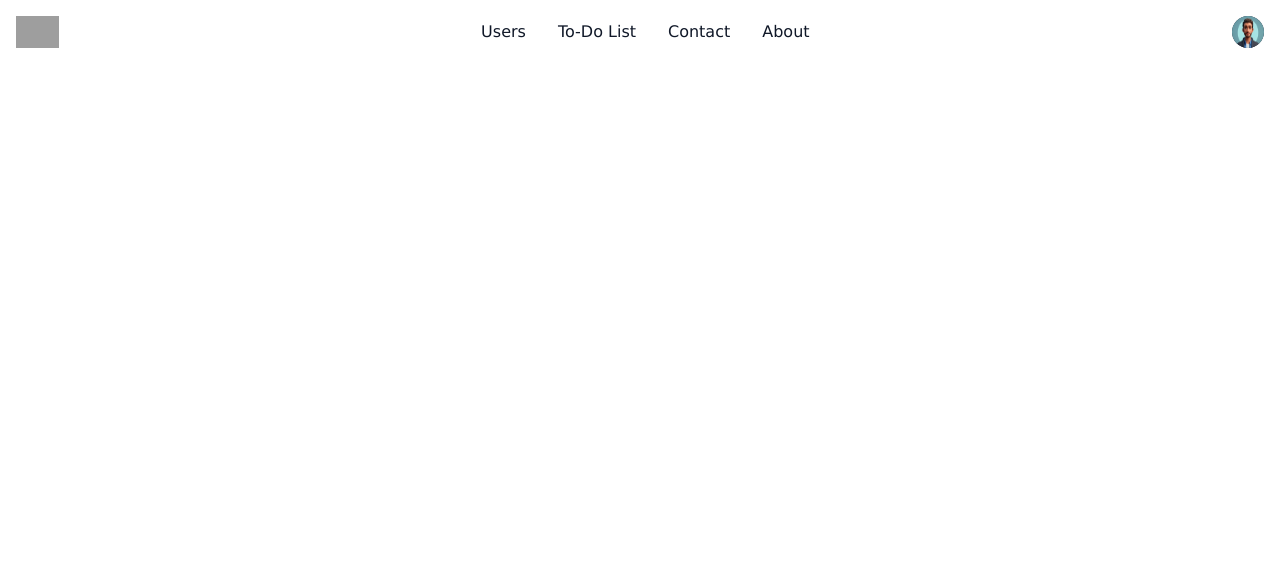
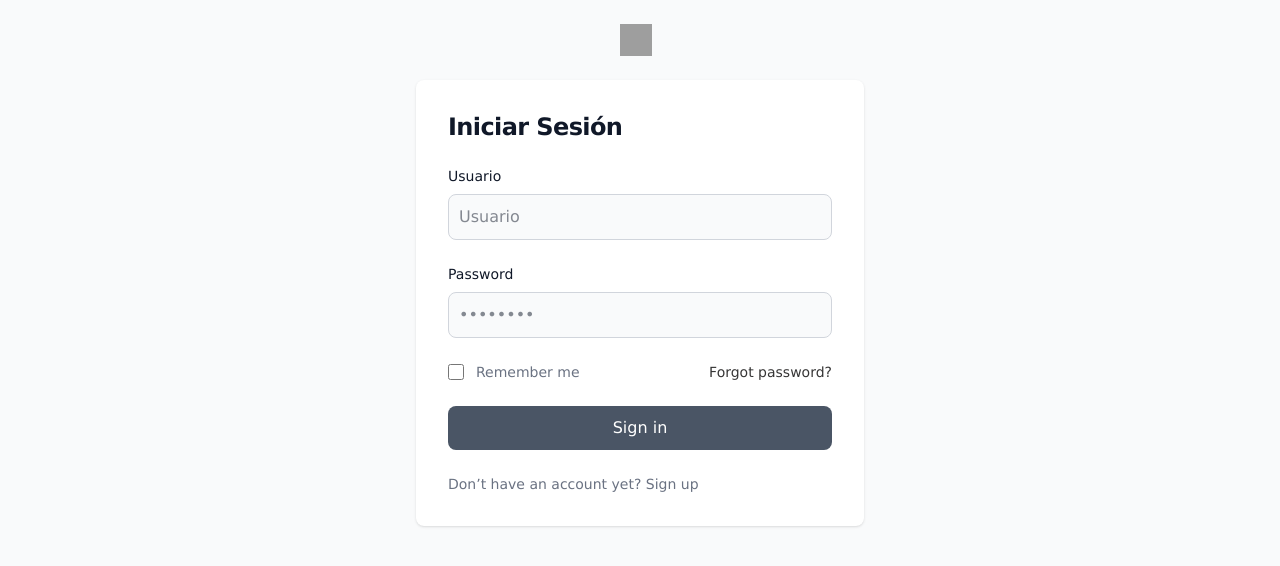
Before and after one commit to jperez-89/formulario-react, a React (Vite) app: page / in a window 1280 px wide. Shown: the top 566 px of the page. Built offline with nearby package versions, Linux system fonts and the light colour scheme; no server answers; grey boxes are pictures that could not be loaded.

Commit message:
Se agrega autentificacion

```diff
--- a/src/App.jsx
+++ b/src/App.jsx
@@ -1,7 +1,8 @@
 import { Outlet } from "react-router";
-import { CustomNavBar } from './components/Base/CustomNavBar';
+import { CustomNav } from "./components/Base/CustomNav";
+import { SignIn } from './components/Auth/Login.jsx'
+import { useAuth } from "./context/AuthContext.jsx";
 import './App.css'
-import { CustomNav } from "./components/Base/CustomNav";
 
 const navItems = [
   {
@@ -23,16 +24,21 @@ const navItems = [
 ];
 
 export default function App() {
+  const { token, handleLogOut } = useAuth()
+
   return (
     <>
-      <header>
-        <CustomNav navItems={navItems} />
-      </header>
-
-      {/* Aqui se renderizan todas las ventanas */}
-      <main>
-        <Outlet />
-      </main>
+      {token.length >= 1 ?
+        <>
+          <header>
+            <CustomNav navItems={navItems} handleLogOut={handleLogOut} />
+          </header><main>
+            <Outlet />
+          </main>
+        </>
+        :
+        <SignIn />
+      }
     </>
   )
 }
--- a/src/main.jsx
+++ b/src/main.jsx
@@ -6,13 +6,16 @@ import { AddTodo } from './components/Todo/AddTodo.jsx'
 import { CreateUser } from './components/User/CreateUser.jsx'
 import { UpdateUser } from './components/User/UpdateUser.jsx'
 import { UserProvider } from "./context/userContext.jsx";
+// import { SignIn } from './components/Auth/Login.jsx'
 import App from './App.jsx'
 import './index.css'
+import { AuthProvider } from './context/AuthContext.jsx'
 
 createRoot(document.getElementById('root')).render(
   <BrowserRouter>
     {/* <StrictMode> */}
     {/* Se envuelve la app en el Provider para tener acceso a los datos y funciones del Usuario */}
+    <AuthProvider>
       <UserProvider>
         <Routes>
           <Route path="/" element={<App />}>
@@ -20,9 +23,11 @@ createRoot(document.getElementById('root')).render(
             <Route path="/users/create" element={<CreateUser />} />
             <Route path="/users/update" element={<UpdateUser />} />
             <Route path="/todos" element={<AddTodo />} />
+            {/* <Route path="/login" element={<SignIn />} /> */}
           </Route>
         </Routes>
       </UserProvider>
+    </AuthProvider>
     {/* </StrictMode> */}
   </BrowserRouter>
 )
```
Lines whose indentation alone changed are shown as unchanged.
